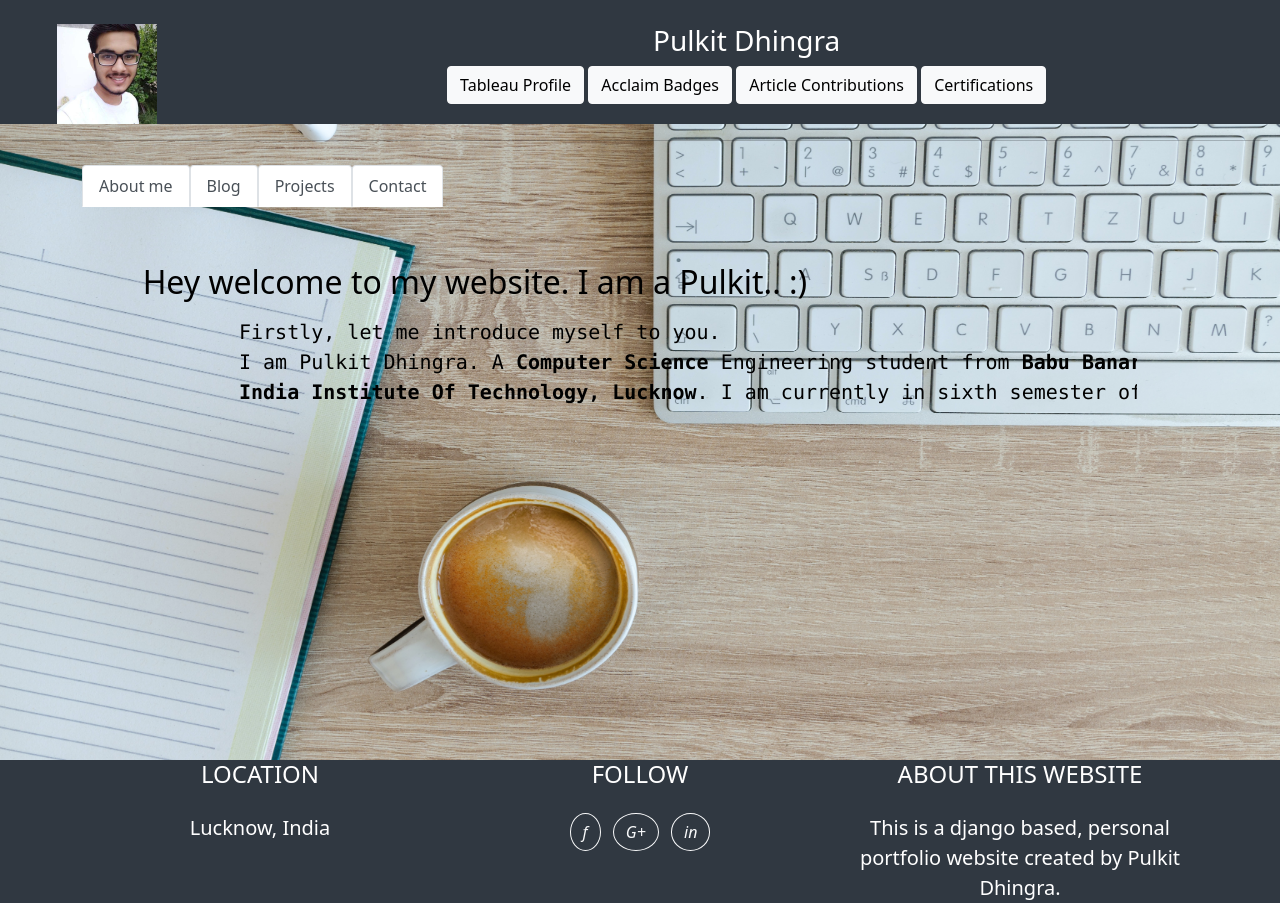
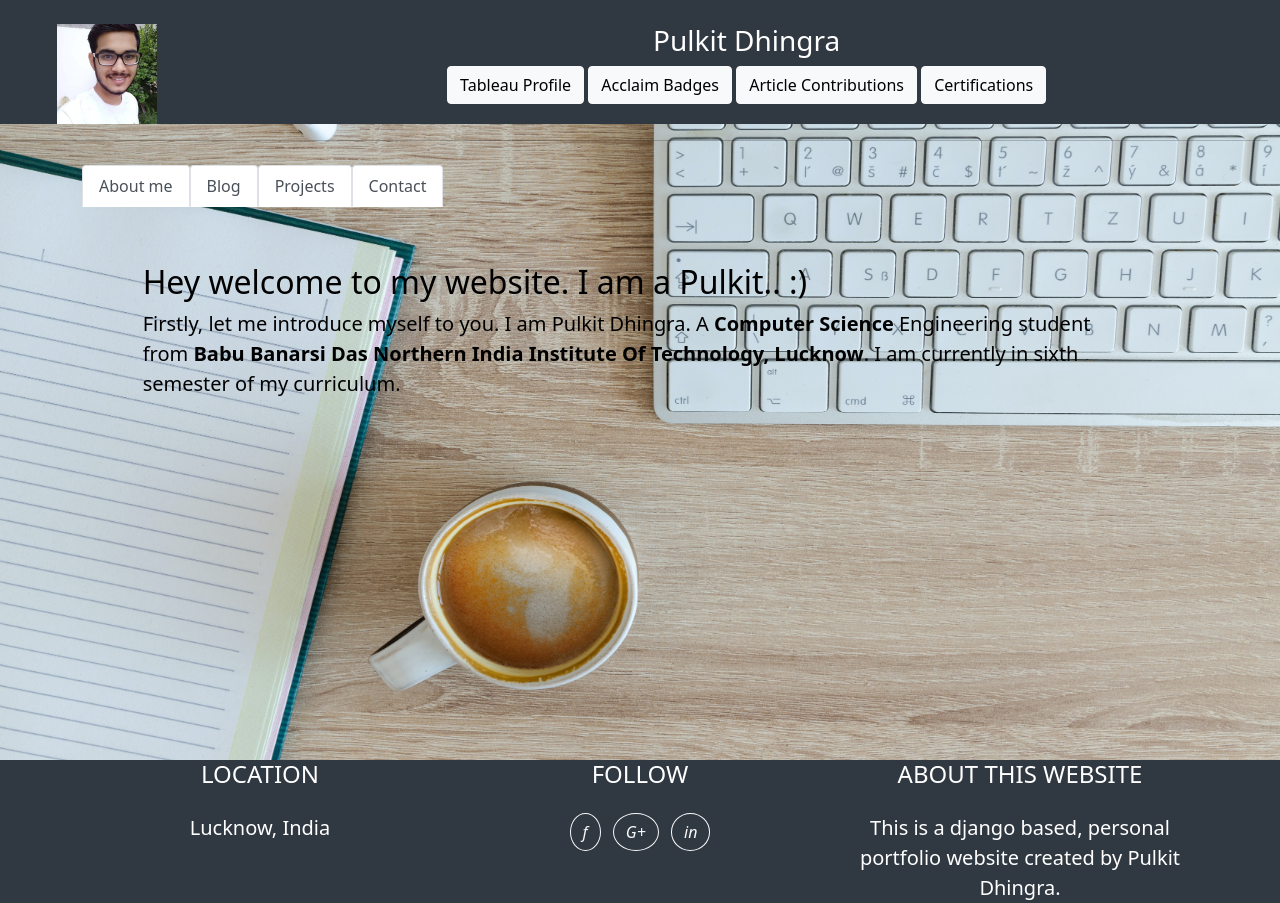
Before and after one commit to Pulkit12dhingra/My_Portfolio, a Django app: page / in a window 1280 px wide. Run offline with Django 3.2, Linux system fonts and the light colour scheme; some libraries are stand-ins or nearby versions.

Commit message:
data input

```diff
--- a/personal/templates/personal/includes/htmlsnippet.html
+++ b/personal/templates/personal/includes/htmlsnippet.html
@@ -1,9 +1,8 @@
 {% block content %}
-<p style="font-size: 20px">
-	<pre style="font-size: 20px; font-weight:500">
+<p style="font-size: 20px; font-weight:500">
+
 	Firstly, let me introduce myself to you.
 	I am Pulkit Dhingra. A <b>Computer Science</b> Engineering student from <b>Babu Banarsi Das Northern
 	India Institute Of Technology, Lucknow</b>. I am currently in sixth semester of my curriculum.
-	</pre>
 </p>
 {% endblock %}
```
